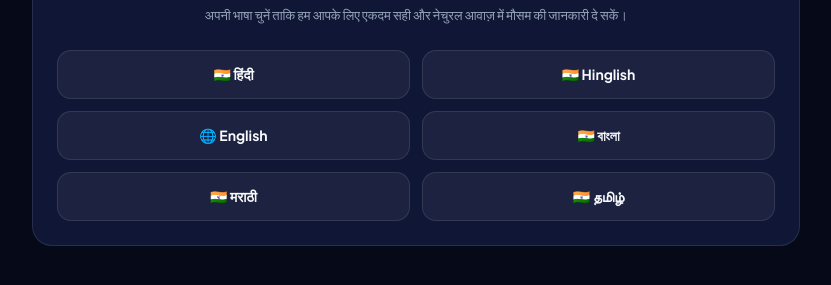
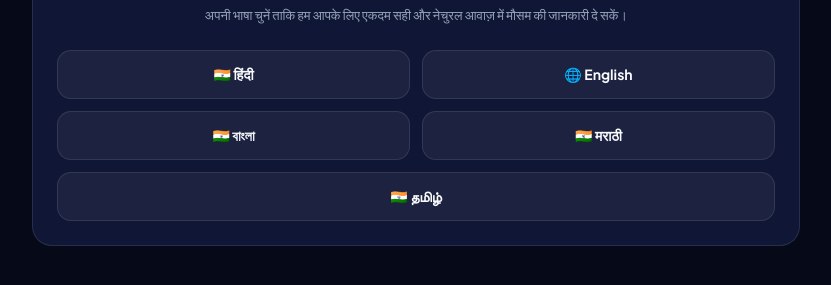
Before and after one commit to akankshashri9628/mausam-ai-app, a website: page index.html in a window 1280 px wide. Shown: the part 305-590 px from the top of the page, without its empty margins (224-1055 px from the left). Drawn offline with Linux system fonts and the light colour scheme.

Commit message:
Update index.html

```diff
--- a/index.html
+++ b/index.html
@@ -48,7 +48,7 @@
         .pro-title { font-size: 22px; font-weight: 800; margin-bottom: 8px; color: var(--accent-secondary); display: flex; align-items: center; justify-content: center; gap: 10px; }
         .pro-desc { font-size: 13px; color: var(--text-muted); margin-bottom: 24px; line-height: 1.6; }
 
-        /* Language Grid */
+        /* Language Grid (Optimized for 5 Languages) */
         .lang-grid { display: grid; grid-template-columns: 1fr 1fr; gap: 12px; }
         .lang-btn {
             background: rgba(255,255,255,0.05); border: 1px solid var(--border-color);
@@ -56,6 +56,7 @@
             transition: all 0.2s; display: flex; align-items: center; justify-content: center; gap: 8px;
         }
         .lang-btn:hover { background: var(--accent-primary); border-color: var(--accent-secondary); transform: translateY(-2px); }
+        .lang-btn.full-width { grid-column: span 2; }
 
         /* Top Bar & Controls */
         .top-bar {
@@ -126,6 +127,7 @@
 
     <div class="app-shell">
 
+        <!-- SCREEN 1: WELCOME & LANGUAGE SELECTION -->
         <div class="app-screen active" id="screenLanguage">
             <div class="pro-card">
                 <div class="pro-title"><i class="fa-solid fa-cloud-sun"></i> Mausam AI Pro</div>
@@ -133,15 +135,15 @@
 
                 <div class="lang-grid">
                     <button class="lang-btn" onclick="AppEngine.selectLanguage('hi')">🇮🇳 हिंदी</button>
-                    <button class="lang-btn" onclick="AppEngine.selectLanguage('hinglish')">🇮🇳 Hinglish</button>
                     <button class="lang-btn" onclick="AppEngine.selectLanguage('en')">🌐 English</button>
                     <button class="lang-btn" onclick="AppEngine.selectLanguage('bn')">🇮🇳 বাংলা</button>
                     <button class="lang-btn" onclick="AppEngine.selectLanguage('mr')">🇮🇳 मराठी</button>
-                    <button class="lang-btn" onclick="AppEngine.selectLanguage('ta')">🇮🇳 தமிழ்</button>
+                    <button class="lang-btn full-width" onclick="AppEngine.selectLanguage('ta')">🇮🇳 தமிழ்</button>
                 </div>
             </div>
         </div>
 
+        <!-- SCREEN 2: MODE DASHBOARD (Urban vs Kisaan) -->
         <div class="app-screen" id="screenDashboard">
             <div class="top-bar">
                 <button class="back-nav-btn" onclick="AppEngine.goToScreen('screenLanguage')"><i class="fa-solid fa-arrow-left"></i> <span id="lblChangeLang">Language</span></button>
@@ -168,12 +170,14 @@
             </div>
         </div>
 
+        <!-- SCREEN 3: ACTIVE WEATHER & VOICE WORKSPACE -->
         <div class="app-screen" id="screenWorkspace">
             <header class="top-bar">
                 <button class="back-nav-btn" onclick="AppEngine.goToScreen('screenDashboard')"><i class="fa-solid fa-arrow-left"></i> <span id="lblBackDash">Modes</span></button>
                 <span style="font-size: 11px; font-weight: 700; color: var(--accent-secondary);" id="lblActiveModeBadge">Active Mode</span>
             </header>
 
+            <!-- Weather Display Banner -->
             <section class="weather-banner">
                 <div style="display: flex; justify-content: space-between; align-items: flex-start; flex-wrap: wrap; gap: 8px;">
                     <div>
@@ -192,12 +196,14 @@
                 </div>
             </section>
 
+            <!-- Non-Verbal Quick Tiles -->
             <div class="quick-dock" id="quickDockContainer">
                 <div class="dock-tile" onclick="AppEngine.handleQuery('rain')" id="tileRain">🌧️ Baarish?</div>
                 <div class="dock-tile" onclick="AppEngine.handleQuery('sun')" id="tileSun">☀️ Dhoop?</div>
                 <div class="dock-tile" onclick="AppEngine.handleQuery('clothes')" id="tileClothes">👕 Kapde?</div>
             </div>
 
+            <!-- Voice & Closed Caption Console -->
             <div class="voice-console">
                 <button class="mic-btn" onclick="AppEngine.triggerVoice()"><i class="fa-solid fa-microphone"></i></button>
                 <div style="font-size: 12px; font-weight: 700;" id="lblMicTip">Tap mic for natural Pro Voice update</div>
@@ -208,6 +214,7 @@
                 </div>
             </div>
 
+            <!-- Dynamic Contextual Cards -->
             <div class="cards-grid" id="cardsContainer"></div>
         </div>
 
@@ -248,41 +255,6 @@
                     rain: 'मौसम विभाग के अनुसार आज आसमान साफ रहेगा, बारिश की कोई संभावना नहीं है।',
                     sun: 'आज तेज धूप खिली रहेगी और तापमान सामान्य बना रहेगा।',
                     clothes: 'आज धूप और हवा अच्छी है, कपड़े आसानी से सूख जाएंगे।'
-                }
-            },
-            hinglish: {
-                code: 'hi-IN',
-                welcomeDesc: 'Apni bhasha chunein taaki hum aapko natural aawaz mein mausam ki jankari de sakein.',
-                changeLang: 'Language',
-                blind: 'Blind',
-                deaf: 'Deaf CC',
-                dashHeader: 'Operating Mode Chunein',
-                dashSub: 'Apne use case ke mutabiq mode select karein.',
-                urbanTitle: 'Urban Mode',
-                urbanDesc: 'Traffic, AQI aur daily commute updates.',
-                ruralTitle: 'Kisaan Mode',
-                ruralDesc: 'Crop irrigation aur spray advisory insights.',
-                backDash: 'Modes',
-                micTip: 'Natural voice mein mausam sunne ke liye mic tap karein',
-                captionHeader: 'Live Visual Closed-Caption',
-                tileRain: '🌧️ Baarish Hogi?',
-                tileSun: '☀️ Dhoop Rahegi?',
-                tileClothes: '👕 Kapde Sukhayein?',
-                welcomeSpeech: 'Welcome! Ab apna mode select karein.',
-                urbanSpeech: 'Urban mode activate kar diya gaya hai. Traffic aur AQI ki jankari yahan hai.',
-                ruralSpeech: 'Kisaan mode activate kar diya gaya hai. Fasal sinchai aur spray advisory yahan hai.',
-                urbanCards: [
-                    { title: '🚗 Traffic Updates', desc: 'Raste saaf hain. Visibility achhi hai, normal commute karein.' },
-                    { title: '😷 Air Quality (AQI)', desc: 'AQI 45 good hai. Subah ki walk ke liye hawa shuddh hai.' }
-                ],
-                ruralCards: [
-                    { title: '🌱 Fasal Sinchai Advisory', desc: 'Mausam anukool hai. Khet mein zaroorat ke mutabiq sinchai karein.' },
-                    { title: '🧪 Spray Advisory', desc: 'Hawa speed normal hai. Keetnashak spray karne ke liye samay sahi hai.' }
-                ],
-                responses: {
-                    rain: 'Mausam bilkul saaf rahega, baarish ki koi sambhavna nahi hai.',
-                    sun: 'Aaj tez dhoop khili rahegi aur temperature normal rahega.',
-                    clothes: 'Aaj dhoop aur hawa achhi hai, kapde aasani se sukh jayenge.'
                 }
             },
             en: {
```
